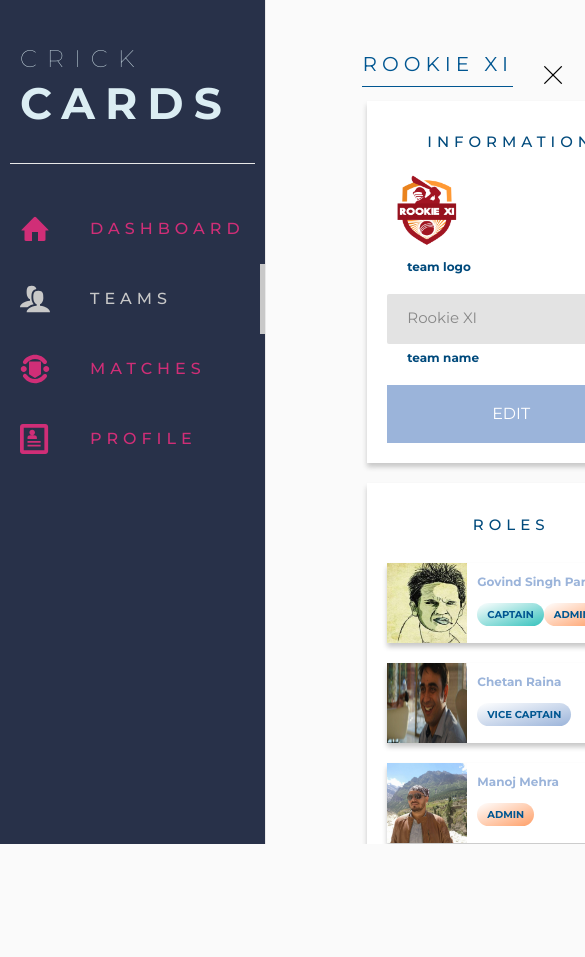
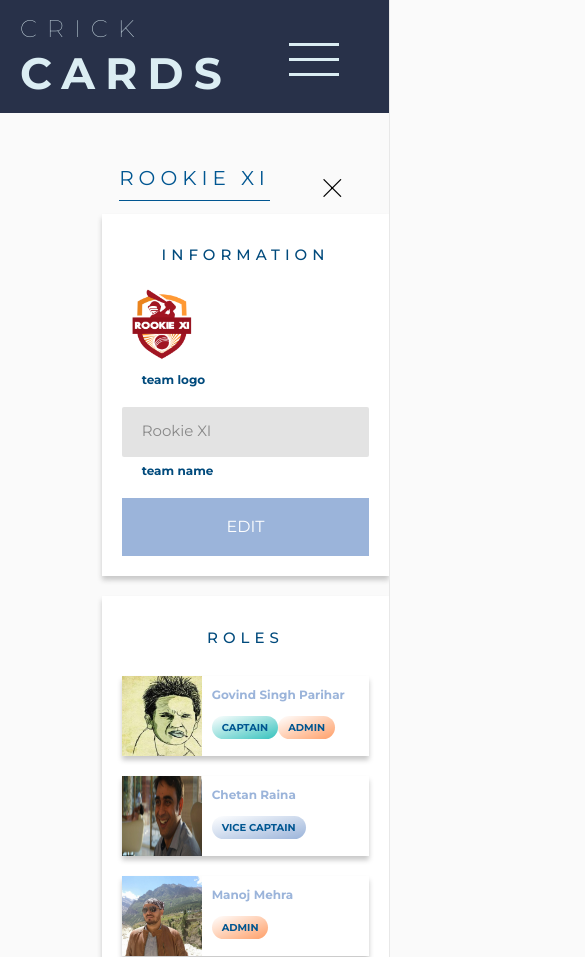
Before and after one commit to jassi5887/crickcard, an Angular app: page /teams/1/edit in a window 390 px wide. Shown: the top 957 px of the page, 585 px wide, since content can reach past the window. Before the commit the page ends 844 px from the top, so only its background shows below. Built offline with nearby package versions, Linux system fonts and the light colour scheme.

Commit message:
added responsive behavior to sidebar

```diff
--- a/src/app/private/header/header.component.html
+++ b/src/app/private/header/header.component.html
@@ -1,4 +1,5 @@
 <header class="container">
+  <div class="header__bar" (clickOutside)="onMenuToggle(close)">
     <div class="header__logo">
         <p class="header__logo--part1">
           crick
@@ -7,7 +8,18 @@
           cards
         </p>
     </div>
-  <nav class="header__nav sidenav">
+
+    <div class="header__menu-icon">
+      <button (click)="onMenuToggle(true)"
+        class="button button--no-scale header__menu-button"
+        [ngClass]="{'header__menu-open': menuOpen}">
+        <span></span>
+      </button>
+    </div>
+  </div>
+
+  <nav class="header__nav sidenav"
+      [ngClass]="{'header__nav--hide-nav ': !menuOpen}">
     <ul class="sidenav__container">
       <li class="sidenav__item">
         <a routerLinkActive="active" routerLink="/dashboard" class="sidenav__link">
--- a/src/app/private/header/header.component.ts
+++ b/src/app/private/header/header.component.ts
@@ -1,4 +1,5 @@
 import { Component, OnInit } from '@angular/core';
+import { MenuService } from '../../shared/menu.service';
 
 @Component({
   selector: 'app-header',
@@ -6,10 +7,19 @@ import { Component, OnInit } from '@angular/core';
   styleUrls: ['./header.component.scss']
 })
 export class HeaderComponent implements OnInit {
+  menuOpen = false;
 
-  constructor() { }
+  constructor(private menuService: MenuService) { }
 
   ngOnInit() {
+    this.menuService.menuToggled.subscribe((menuOpen) => {
+      this.menuOpen = menuOpen;
+    });
+  }
+
+  onMenuToggle() {
+    console.log("toggle");
+    this.menuService.toggleMenu();
   }
 
 }
--- /dev/null
+++ b/src/app/shared/click-outside.directive.ts
@@ -0,0 +1,25 @@
+import {Directive, ElementRef, Output, EventEmitter, HostListener} from '@angular/core';
+
+@Directive({
+    selector: '[clickOutside]'
+})
+export class ClickOutsideDirective {
+    constructor(private _elementRef: ElementRef) {
+    }
+
+    @Output()
+    public clickOutside = new EventEmitter<MouseEvent>();
+
+    @HostListener('document:click', ['$event', '$event.target'])
+    public onClick(event: MouseEvent, targetElement: HTMLElement): void {
+        console.log("here");
+        if (!targetElement) {
+            return;
+        }
+
+        const clickedInside = this._elementRef.nativeElement.contains(targetElement);
+        if (!clickedInside) {
+            this.clickOutside.emit(event);
+        }
+    }
+}
--- /dev/null
+++ b/src/app/shared/menu.service.ts
@@ -0,0 +1,22 @@
+import { Injectable } from '@angular/core';
+import { Subject } from 'rxjs/Subject';
+
+@Injectable()
+export class MenuService {
+    private menuOpen = false;
+    menuToggled = new Subject<boolean>();
+
+    toggleMenu() {
+        this.menuOpen = !this.menuOpen;
+        this.menuToggled.next(this.menuOpen);
+    }
+
+    isMenuOpen() {
+        return this.menuOpen;
+    }
+
+    closeMenu() {
+        this.menuOpen = false;
+        this.menuToggled.next(false);
+    }
+}
--- a/src/sass/abstract/_mixins.scss
+++ b/src/sass/abstract/_mixins.scss
@@ -0,0 +1,14 @@
+@mixin respond($breakpoint) {
+    @if $breakpoint == phone {
+        @media only screen and (max-width: 37.5em) { @content }; //600px
+    }
+    @if $breakpoint == tab-port {
+        @media only screen and (max-width: 56.25em) { @content }; //900px
+    }
+    @if $breakpoint == tab-land {
+        @media only screen and (max-width: 75em) { @content }; //1200px
+    }
+    @if $breakpoint == big-desktop {
+        @media only screen and (min-width: 112.5em) { @content }; //1800px
+    }
+}
--- a/src/sass/components/_button.scss
+++ b/src/sass/components/_button.scss
@@ -3,6 +3,7 @@
     cursor: pointer;
     border: 0;
     background-color: transparent;
+    -webkit-tap-highlight-color: transparent;
     text-transform: uppercase;
     text-decoration: none;
     font-size: 1.6rem;
--- a/src/sass/components/_header.scss
+++ b/src/sass/components/_header.scss
@@ -3,13 +3,17 @@
     flex-direction: column;
     flex: 0 0 25%;
     text-transform: uppercase;
-    //box-shadow: 0 1rem 1rem rgba($color-black, .4);
     background-color: $color-primary-darker;
+
+    &__menu-icon {
+        display: none;
+    }
 
     &__logo {
         letter-spacing: 1rem;
-        border-bottom: 1px solid $color-gray-2;
+        border-bottom: 1px solid $color-primary;
         padding: 3rem $small-gutter;
+        flex: 1;
 
         &--part1 {
             font-size: 2.4rem;
@@ -24,9 +28,95 @@
             font-weight: 700;
             color: $color-primary;
         }
+
+        @include respond(tab-land) {
+            border-bottom: 0;
+        }
     }
 
     &__nav {
         padding: 3rem $small-gutter;
+        transition: transform .8s;
+
+        @include respond(tab-land) {
+            &--hide-nav {
+                transform: translateY(-100rem);
+                display: none !important;
+            }
+        }
+    }
+
+    @include respond(tab-land) {
+        flex: 0 0 100%;
+
+        &__bar {
+            display: flex;
+        }
+
+        &__logo {
+            padding: 0 $small-gutter;
+        }
+
+        &__menu-icon {
+            color: $color-primary;
+            font-size: 30px;
+            display: flex;
+            align-items: center;
+        }
+
+        &__menu-button {
+            outline: none;
+
+            & > span {
+                position: relative;
+            }
+
+            & > span::after,
+            & > span::before {
+                content: '';
+                position: absolute;
+            }
+
+            & > span,
+            & > span::after,
+            & > span::before {
+                display: inline-block;
+                width: 5rem;
+                height: 3px;
+                background-color: $color-primary;
+            }
+
+            & > span::after,
+            & > span::before {
+                left: 0;
+                transition: all .4s;
+            }
+
+            & > span::after {
+                top: 1.5rem;
+            }
+
+            & > span::before {
+                top: -1.5rem;
+            }
+
+        }
+
+        &__menu-open {
+            //margin-top: 4rem;
+            & > span {
+                background-color: transparent;
+            }
+
+            & > span::after {
+                top: 0;
+                transform: rotate(-135deg);
+            }
+
+            & > span::before {
+                top: 0;
+                transform: rotate(135deg);
+            }
+        }
     }
 }
--- a/src/sass/components/_sidenav.scss
+++ b/src/sass/components/_sidenav.scss
@@ -1,6 +1,10 @@
 .sidenav {
     display: flex;
     flex-direction: column;
+
+    @include respond(tab-land) {
+        border-top: 1px solid $color-primary;
+    }
 
     &__container {
         text-decoration: none;
--- a/src/sass/layout/_layout.scss
+++ b/src/sass/layout/_layout.scss
@@ -11,6 +11,10 @@ body {
 .main-container {
     display: flex;
     min-height: 100vh;
+
+    @include respond(tab-land) {
+        flex-direction: column;
+    }
 }
 
 .main {
```
Also changed, not shown: src/app/app.module.ts (+5 -2 lines). Lines whose indentation alone changed are shown as unchanged.
